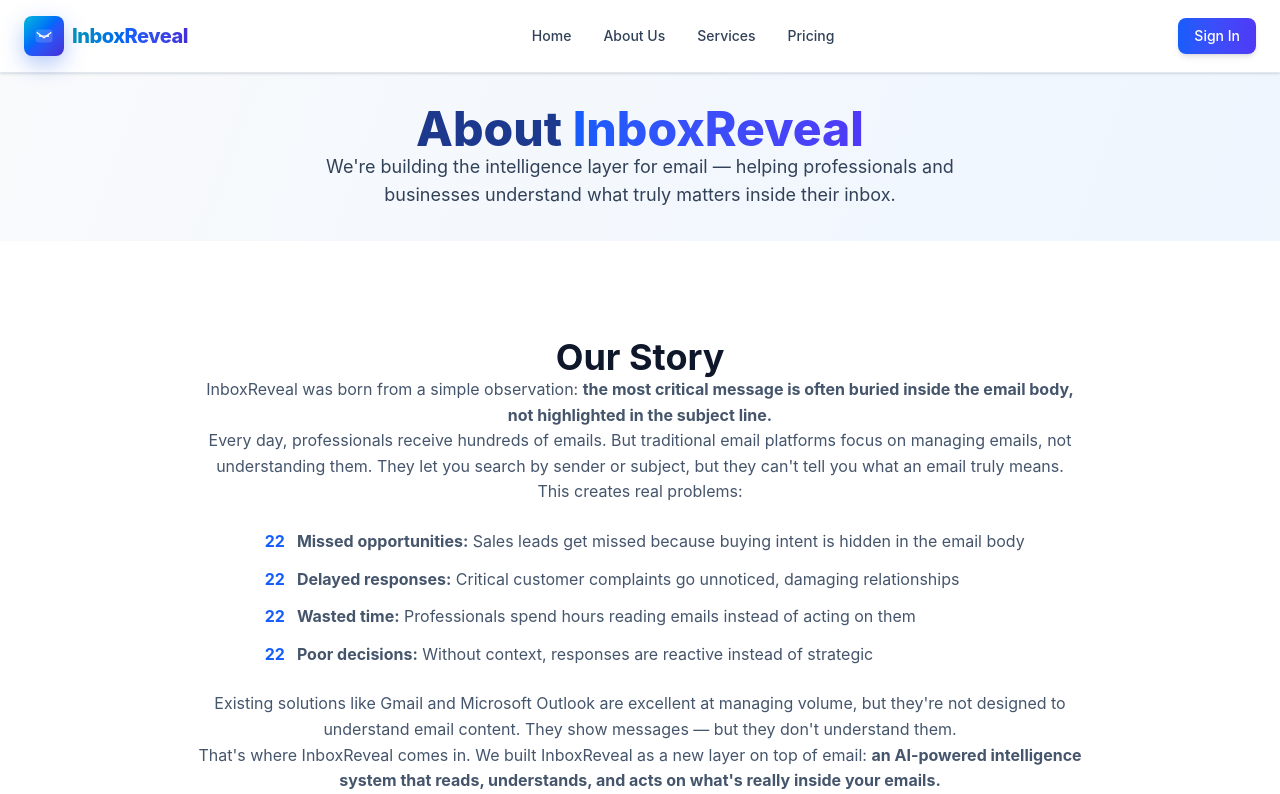
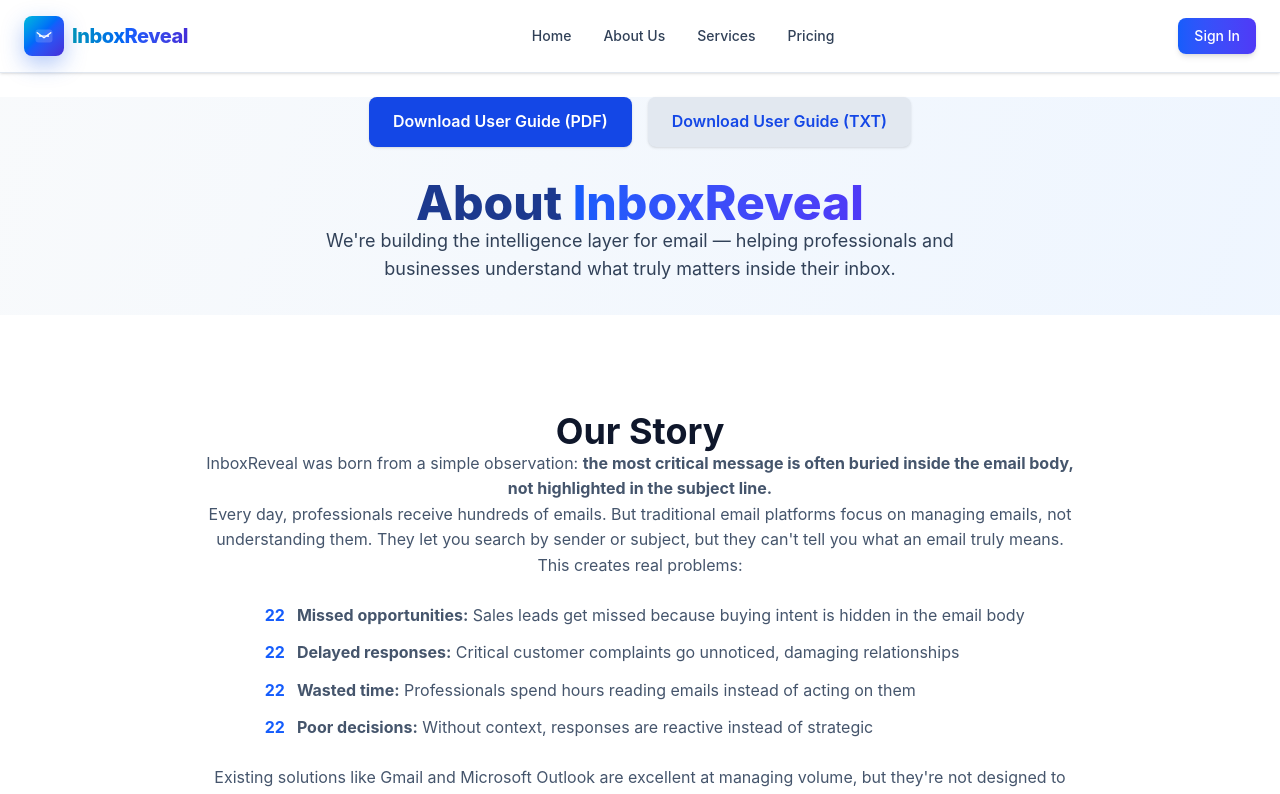
Before and after one commit to abraraslam/inboxreveal, a Next.js app: page /about in a window 1280 px wide. Shown: the top 794 px of the page. Built offline with nearby package versions, Linux system fonts and the light colour scheme; no server answers.

Commit message:
Add prominent download link for user guide PDF and TXT on About page

```diff
--- a/app/(marketing)/about/page.tsx
+++ b/app/(marketing)/about/page.tsx
@@ -9,6 +9,22 @@ export default function About() {
     <>
       <Navigation />
       <main className="min-h-screen bg-gradient-to-br from-slate-50 via-blue-50 to-slate-50">
+        <div className="flex justify-center mt-6">
+          <a
+            href="/UserGuide.pdf"
+            className="px-6 py-3 bg-blue-700 text-white rounded-lg font-semibold shadow hover:bg-blue-800 transition mr-4"
+            download
+          >
+            Download User Guide (PDF)
+          </a>
+          <a
+            href="/UserGuide.txt"
+            className="px-6 py-3 bg-slate-200 text-blue-700 rounded-lg font-semibold shadow hover:bg-slate-300 transition"
+            download
+          >
+            Download User Guide (TXT)
+          </a>
+        </div>
         {/* Hero Section */}
         <section className="mx-auto max-w-4xl px-4 py-8">
           <h1 className="mb-4 text-center text-3xl font-extrabold text-blue-900 sm:text-4xl md:text-5xl">
```
